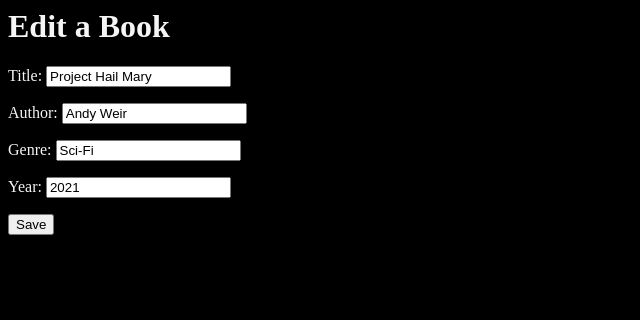
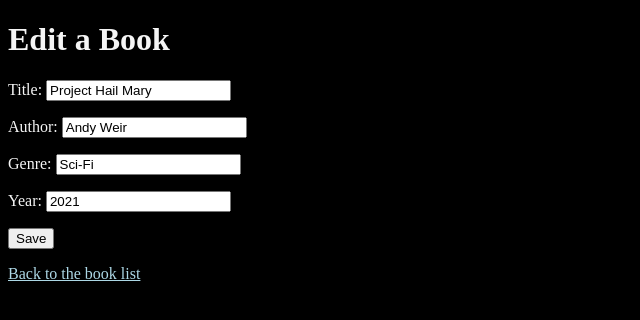
Before and after one commit to roberto-stc/book-catalogue, a PHP site: page /edit.php?id=1 in a window 1280 px wide. Shown: the top 320 px of the page, without its empty margins (0-640 px from the left). Run offline with PHP 8.4, Linux system fonts and the light colour scheme; data comes from the database, SQL or seed files in the repository.

Commit message:
converted edit page to twig

```diff
--- a/edit.php
+++ b/edit.php
@@ -1,41 +1,31 @@
 <?php
+// personal note: to get the book
+require 'db.php';
+// personal note: to load Twig
+require 'twig.php';
+$id = $_GET['id'];
+// Personal note: this part to save the edited stuff
+if (isset($_POST['title'])) {
 
-// personal note: to get the book
+$title = $_POST['title'];
 
-require 'db.php';
-$id = $_GET['id'];
+$author = $_POST['author'];
 
+$genre = $_POST['genre'];
 
-// Personal note: this part to save the edited stuff //
+$year = $_POST['year'];
 
-if (isset($_POST['title'])) {
-    $title = $_POST['title'];
-    $author = $_POST['author'];
-    $genre = $_POST['genre'];
-    $year = $_POST['year'];
-    $sql = $pdo->prepare("UPDATE books SET title = ?, author = ?, genre = ?, year = ? WHERE id = ?");
-    $sql->execute([$title, $author, $genre, $year, $id]);
-    header("Location: index.php");
-    exit;
+$sql = $pdo->prepare("UPDATE books SET title = ?, author = ?, genre = ?, year = ? WHERE id = ?");
+
+$sql->execute([$title, $author, $genre, $year, $id]);
+
+header("Location: index.php");
+
+exit;
 }
-
-// It stops here
-
+// Personal note: GET reads the number from the link (edit.php?id=X), then SELECT finds the book
 $sql = $pdo->prepare("SELECT * FROM books WHERE id = ?");
 $sql->execute([$id]);
 $book = $sql->fetch();
-?>
-
-<link rel="stylesheet" href="style.css">
-<h1>Edit a Book</h1>
-<form method="post">
-
-    <p>Title: <input type="text" name="title" value="<?php echo $book['title']; ?>"></p>
-    <p>Author: <input type="text" name="author" value="<?php echo $book['author']; ?>"></p>
-    <p>Genre: <input type="text" name="genre" value="<?php echo $book['genre']; ?>"></p>
-    <p>Year: <input type="number" name="year" value="<?php echo $book['year']; ?>"></p>
-
-    <p><button type="submit">Save</button></p>
-</form>
-
-<!-- Personal notes: GET reads the number from the link (edit.php?id=X, then SELEct finds the book, and value="..." puts the book details in each box) -->
+// personal note: to show the page using the edit.twig template (with the book details in the boxes)
+echo $twig->render('edit.twig', ['book' => $book]);
--- a/templates/edit.twig
+++ b/templates/edit.twig
@@ -0,0 +1,22 @@
+{% extends 'base.twig' %}
+{% block title %}Edit a Book{% endblock %}
+{% block content %}
+
+<h1>Edit a Book</h1>
+
+<form method="post">
+
+<p>Title: <input type="text" name="title" value="{{ book.title }}"></p>
+
+<p>Author: <input type="text" name="author" value="{{ book.author }}"></p>
+
+<p>Genre: <input type="text" name="genre" value="{{ book.genre }}"></p>
+
+<p>Year: <input type="number" name="year" value="{{ book.year }}"></p>
+
+<p><button type="submit">Save</button></p>
+
+</form>
+
+<p><a href="index.php">Back to the book list</a></p>
+{% endblock %}
```
